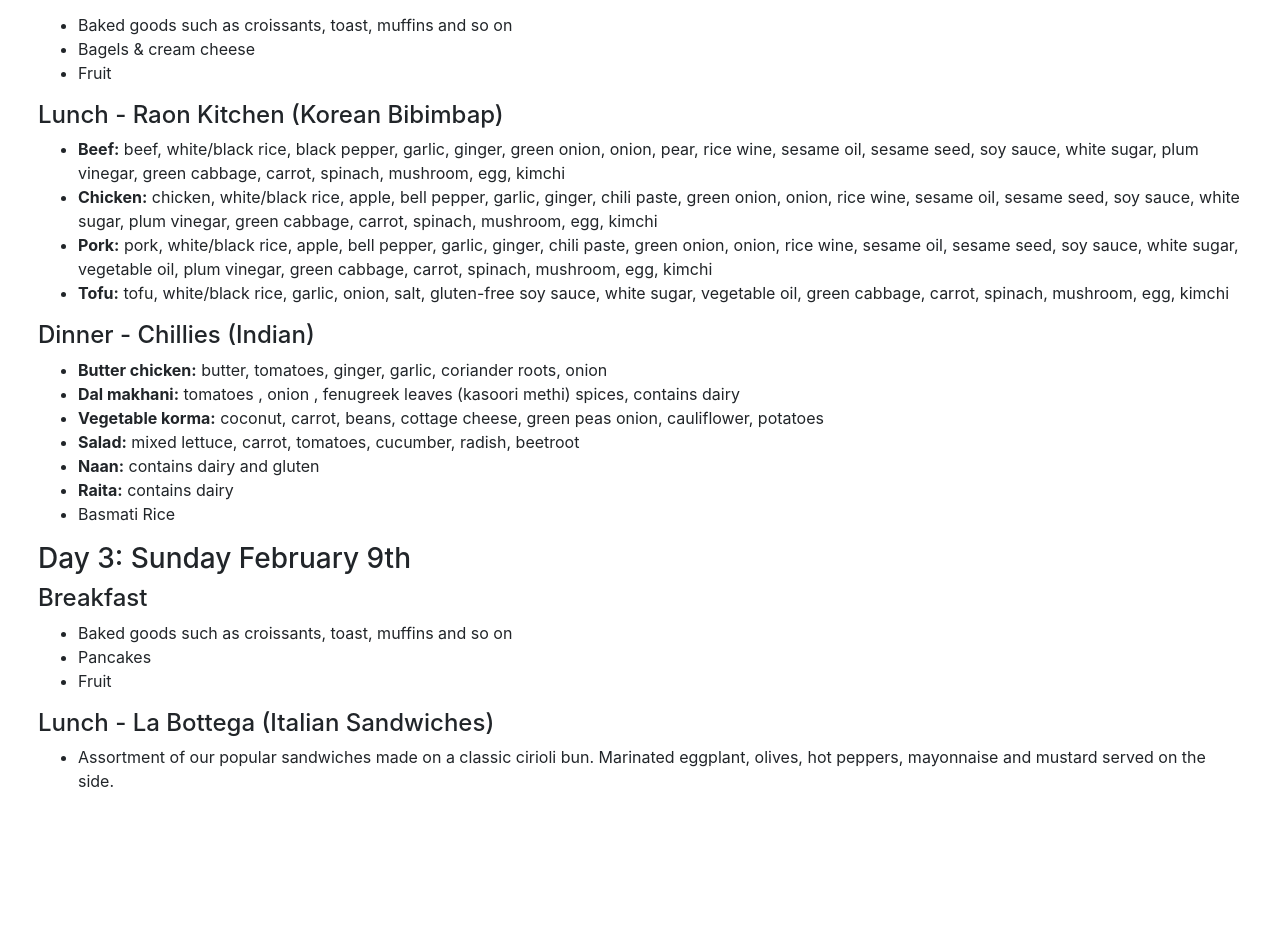
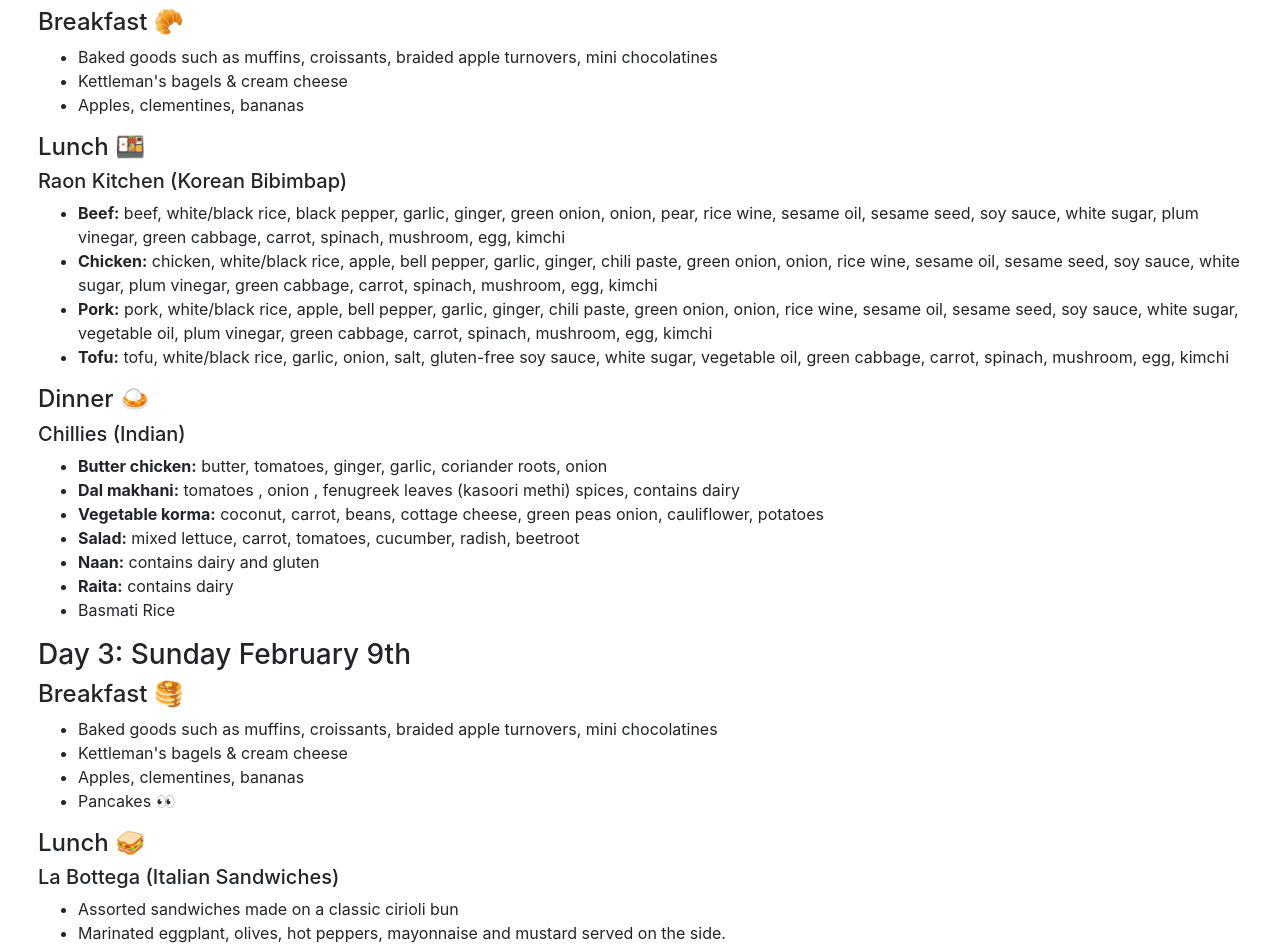
Before and after one commit to uOttaHack/2020-live-site, a React (Create React App) app: page /food in a window 1280 px wide. Shown: the part 502-1452 px from the top of the page. Before the commit the page ends 1343 px from the top, so only its background shows below. Built offline with nearby package versions, Linux system fonts and the light colour scheme; a web font is replaced by a local one.

Commit message:
Updated food info, added emojis

```diff
--- a/src/views/FoodMenuView.tsx
+++ b/src/views/FoodMenuView.tsx
@@ -15,7 +15,13 @@
 					</span>
 				</h4>
 				<h3>Day 1: Friday February 7th</h3>
-				<h4>Dinner - Shawarma Express</h4>
+				<h4>
+					Dinner{' '}
+					<span role="img" aria-label="shawarma emoji">
+						🌯
+					</span>
+				</h4>
+				<h5>Shawarma Express</h5>
 				<ul>
 					<li>
 						<b>Beef/Chicken/Falafel:</b> white pepper, sumac, cardamom, cinnamon, lemon juice, canola oil,
@@ -32,13 +38,24 @@
 					<li>Pita</li>
 				</ul>
 				<h3>Day 2: Saturday February 8th</h3>
-				<h4>Breakfast</h4>
+				<h4>
+					Breakfast{' '}
+					<span role="img" aria-label="croissant emoji">
+						🥐
+					</span>
+				</h4>
 				<ul>
-					<li>Baked goods such as croissants, toast, muffins and so on</li>
-					<li>Bagels & cream cheese</li>
-					<li>Fruit</li>
+					<li>Baked goods such as muffins, croissants, braided apple turnovers, mini chocolatines</li>
+					<li>Kettleman's bagels & cream cheese</li>
+					<li>Apples, clementines, bananas</li>
 				</ul>
-				<h4>Lunch - Raon Kitchen (Korean Bibimbap)</h4>
+				<h4>
+					Lunch{' '}
+					<span role="img" aria-label="bento emoji">
+						🍱
+					</span>
+				</h4>
+				<h5>Raon Kitchen (Korean Bibimbap)</h5>
 				<ul>
 					<li>
 						<b>Beef:</b> beef, white/black rice, black pepper, garlic, ginger, green onion, onion, pear,
@@ -60,7 +77,13 @@
 						vegetable oil, green cabbage, carrot, spinach, mushroom, egg, kimchi
 					</li>
 				</ul>
-				<h4>Dinner - Chillies (Indian)</h4>
+				<h4>
+					Dinner{' '}
+					<span role="img" aria-label="plate emoji">
+						🍛
+					</span>
+				</h4>
+				<h5>Chillies (Indian)</h5>
 				<ul>
 					<li>
 						<b>Butter chicken:</b> butter, tomatoes, ginger, garlic, coriander roots, onion
@@ -84,18 +107,33 @@
 					<li>Basmati Rice</li>
 				</ul>
 				<h3>Day 3: Sunday February 9th</h3>
-				<h4>Breakfast</h4>
+				<h4>
+					Breakfast{' '}
+					<span role="img" aria-label="pancake emoji">
+						🥞
+					</span>
+				</h4>
 				<ul>
-					<li>Baked goods such as croissants, toast, muffins and so on</li>
-					<li>Pancakes</li>
-					<li>Fruit</li>
+					<li>Baked goods such as muffins, croissants, braided apple turnovers, mini chocolatines</li>
+					<li>Kettleman's bagels & cream cheese</li>
+					<li>Apples, clementines, bananas</li>
+					<li>
+						Pancakes{' '}
+						<span role="img" aria-label="eyes emoji">
+							👀
+						</span>
+					</li>
 				</ul>
-				<h4>Lunch - La Bottega (Italian Sandwiches)</h4>
+				<h4>
+					Lunch{' '}
+					<span role="img" aria-label="sandwich emoji">
+						🥪
+					</span>
+				</h4>
+				<h5>La Bottega (Italian Sandwiches)</h5>
 				<ul>
-					<li>
-						Assortment of our popular sandwiches made on a classic cirioli bun. Marinated eggplant, olives,
-						hot peppers, mayonnaise and mustard served on the side.
-					</li>
+					<li>Assorted sandwiches made on a classic cirioli bun</li>
+					<li>Marinated eggplant, olives, hot peppers, mayonnaise and mustard served on the side.</li>
 				</ul>
 			</Col>
 		</Container>
```
